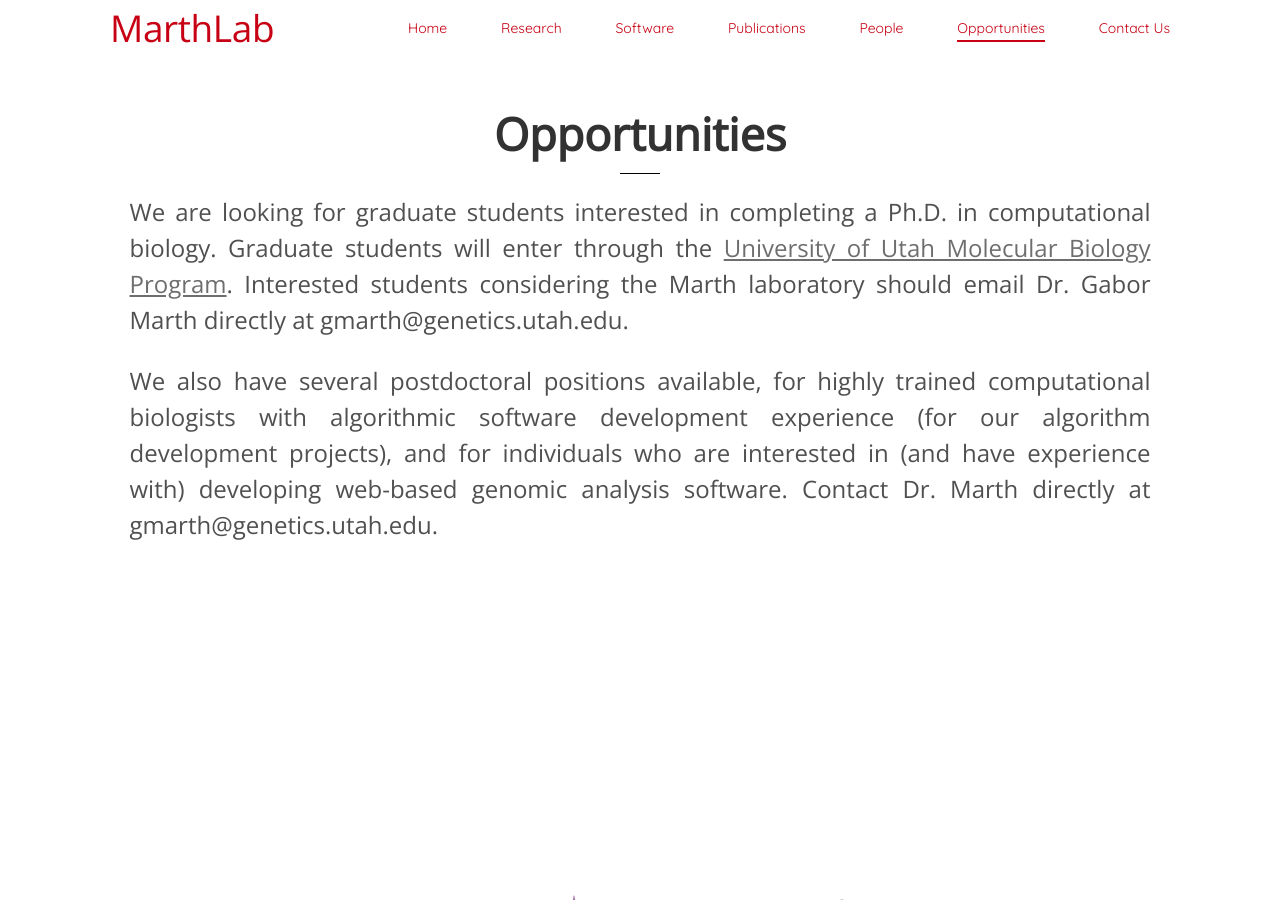
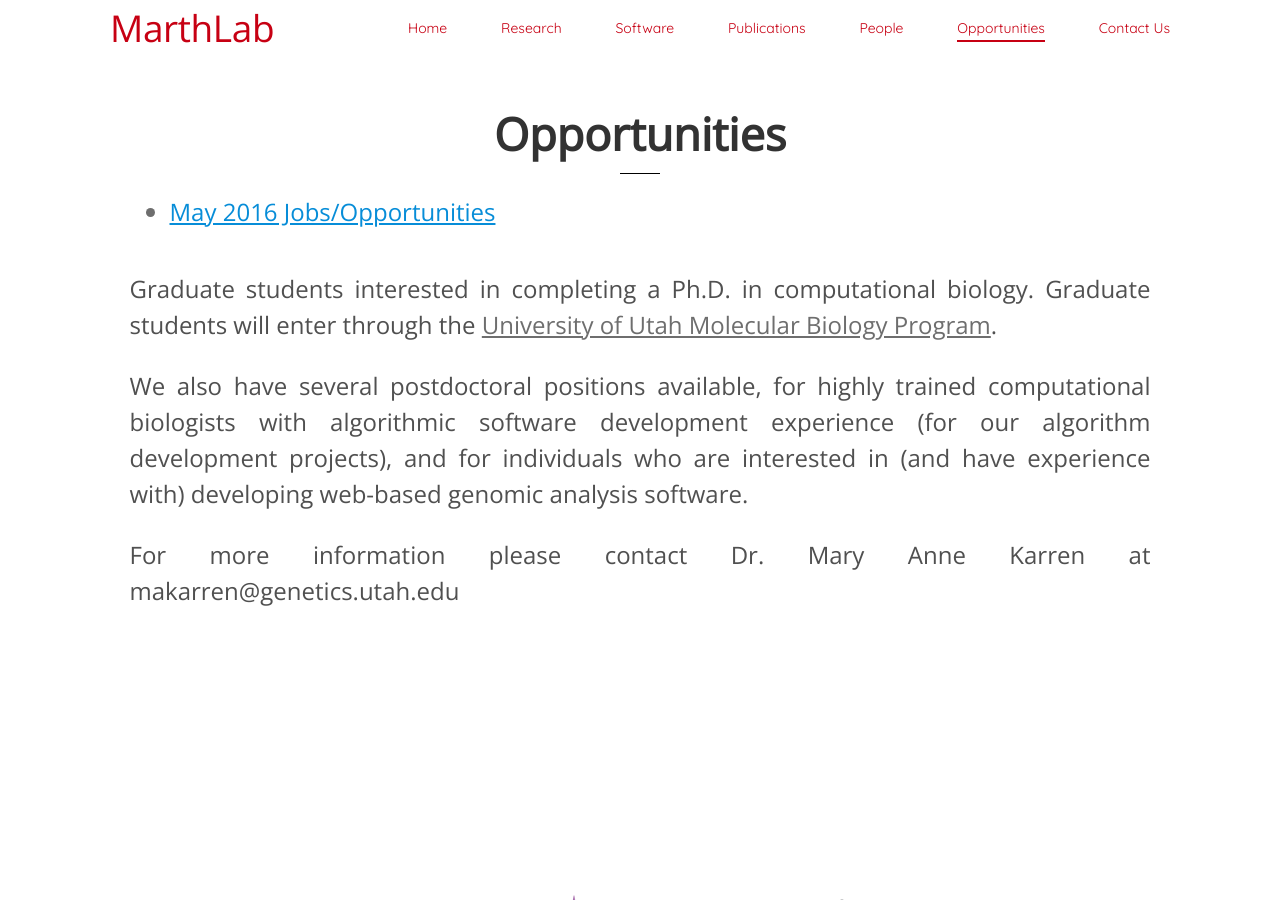
Before and after one commit to marthlab/LabWebsite, a Jekyll site: the page built from Opportunities.html, in a window 1280 px wide and 900 px high. Built offline with Jekyll 4.4.1, drawn with Linux system fonts in a browser that asks for light colours; Markdown is read by kramdown in place of the engine named in the settings.

Commit message:
add job flyer

```diff
--- a/Opportunities.html
+++ b/Opportunities.html
@@ -8,15 +8,23 @@ order: 6
 
 <div class='page-title'>Opportunities</div>
 
+
 <div class='mission-statement'>
-	<div style="font-size:24px; color:rgb(80,80,80)">
-    We are looking for graduate students interested in completing a Ph.D. in computational biology. Graduate students will enter through
-    the <a href="http://www.bioscience.utah.edu/molecular-biology/index.php">University of Utah Molecular Biology Program</a>. Interested
-    students considering the Marth laboratory should email Dr. Gabor Marth directly at gmarth@genetics.utah.edu.
+  <div style="font-size: 24px;">
+    <ul>
+      <li><a style="color:#078DD8" href='public/images/job-10-5-2016.pdf'>May 2016 Jobs/Opportunities</a></li>
+    </ul>
+  </div>
+	<div style="font-size:24px; color:rgb(80,80,80); padding-top: 25px;">
+    Graduate students interested in completing a Ph.D. in computational biology. Graduate students will enter through
+    the <a href="http://www.bioscience.utah.edu/molecular-biology/index.php">University of Utah Molecular Biology Program</a>.
   </div>
   <div style="font-size:24px; color:rgb(80,80,80); padding-top: 25px;">
     We also have several postdoctoral positions available, for highly trained computational biologists with algorithmic software
     development experience (for our algorithm development projects), and for individuals who are interested in (and have experience with)
-    developing web-based genomic analysis software. Contact Dr. Marth directly at gmarth@genetics.utah.edu.
+    developing web-based genomic analysis software.
+  </div>
+  <div style="font-size:24px; color:rgb(80,80,80); padding-top: 25px;">
+    For more information please contact Dr. Mary Anne Karren at makarren@genetics.utah.edu
   </div>
 </div>
```
Also changed, not shown: 1 other file.
